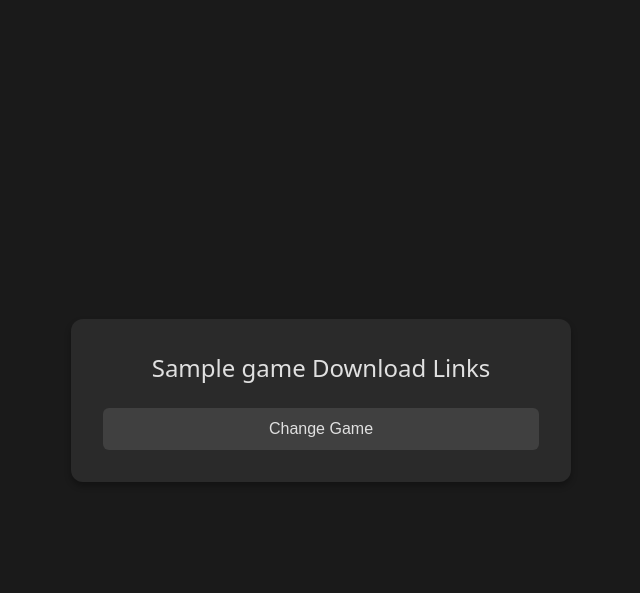
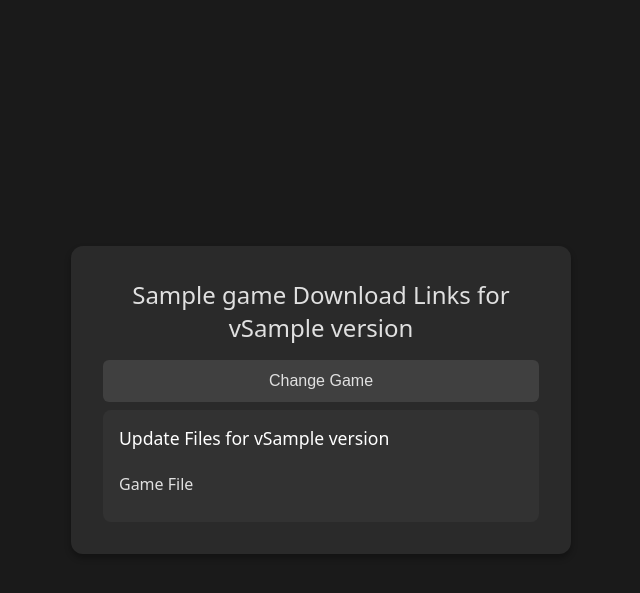
Before and after one commit to SingularityHRT3/GHZ_Updates, a Flask app: template templates/links.html in a window 1280 px wide. Shown: the top 593 px of the page, without its empty margins (319-959 px from the left). Run offline with Flask 3, Linux system fonts and the light colour scheme; the template is opened without the code that fills it: most values are stand-ins (such as "Sample title", 1, 10 or a date in 2020).

Commit message:
all done (fixed links and its css)

```diff
--- a/app.py
+++ b/app.py
@@ -52,14 +52,14 @@ def index():
                                         lang["language"] = abv["language"]
                     else:
                         temp_data["pre"] = False
-                        for abv in lang_key:
-                            for lang in temp_data["link"]["main"]["major"]["audio_pkgs"]:
+                    for abv in lang_key:
+                        for lang in temp_data["link"]["main"]["major"]["audio_pkgs"]:
+                            if lang["language"] == abv["abv"]:
+                                lang["language"] = abv["language"]
+                        for patch in temp_data["link"]["main"]["patches"]:
+                            for lang in patch["audio_pkgs"]:
                                 if lang["language"] == abv["abv"]:
                                     lang["language"] = abv["language"]
-                            for patch in temp_data["link"]["main"]["patches"]:
-                                for lang in patch["audio_pkgs"]:
-                                    if lang["language"] == abv["abv"]:
-                                        lang["language"] = abv["language"]
                     games_list.append(temp_data)
         temp_data = {}
         temp_data["link"] = []
--- a/static/css/styles.css
+++ b/static/css/styles.css
@@ -30,8 +30,8 @@ body {
 .form-container {
     display: flex;
     flex-direction: column;
-    gap: 1rem;
-    margin-top: 1.5rem;
+    gap: 0.75rem;
+    margin-top: 1rem;
 }
 
 form {
@@ -115,3 +115,87 @@ input[type="submit"]:hover, button:hover {
         gap: 1rem;
     }
 }
+
+/* Select criteria styling */
+.select-container {
+    flex-direction: column;
+    gap: 1rem;
+}
+
+.select-criteria {
+    display: flex;
+    align-items: center;
+    gap: 1rem;
+    width: 100%;
+}
+
+.criteria-header {
+    min-width: 100px;
+    font-weight: 500;
+}
+
+/* Link container styling */
+.link-container {
+    background-color: #323232;
+    border-radius: 8px;
+    padding: 1rem;
+    margin-top: 0.5rem;
+}
+
+.link-header {
+    font-size: 1.1rem;
+    font-weight: 500;
+    margin-bottom: 0.75rem;
+    color: #ffffff;
+}
+
+.link {
+    display: flex;
+    align-items: center;
+    justify-content: space-between;
+    gap: 1rem;
+    padding: 0.5rem 0;
+    border-bottom: 1px solid #404040;
+}
+
+.link:last-child {
+    border-bottom: none;
+}
+
+.link a {
+    color: #e0e0e0;
+    text-decoration: none;
+    transition: color 0.2s;
+}
+
+.link a:hover {
+    color: #ffffff;
+}
+
+.md5 {
+    margin-left: auto;
+    background-color: #404040;
+    padding: 0.4rem 0.6rem;
+    border-radius: 4px;
+    font-family: monospace;
+    font-size: 0.9rem;
+    opacity: 0;
+    transition: opacity 0.2s;
+}
+
+.link:hover .md5 {
+    opacity: 1;
+}
+
+/* Update media query for mobile */
+@media (max-width: 600px) {
+    .select-criteria {
+        flex-direction: column;
+        align-items: flex-start;
+        gap: 0.5rem;
+    }
+
+    .criteria-header {
+        min-width: auto;
+    }
+}
--- a/templates/links.html
+++ b/templates/links.html
@@ -1,22 +1,74 @@
 {% extends "layout.html" %}
 
 {% block title %}
-    {{ game.name }}
+    {{ game.game }} Links
 {% endblock %}
 
 {% block body %}
 <div class="center">
     <div class="form-panel">
-        {% if game.pre_download == "yes" %}
-        <div class="message">{{ game.name }} Pre-Installation Links</div>
+        {% if game.pre == "yes" %}
+        <div class="message">{{ game.game }} Pre-Installation Links for v{{ game.version }}</div>
         {% else %}
-        <div class="message">{{ game.name }} Download Links</div>
+        <div class="message">{{ game.game }} Download Links for v{{ game.version }}</div>
         {% endif %}
         <div class="form-container">
             <form action="/select">
                 <button>Change Game</button>
             </form>
         </div>
+        {% if game.biz == "bh3_global" %}
+        <div class="link-container">
+        <div class="link-header">Full Game Download</div>
+            {% for link in game.links %}
+            <div class="link"><a href="{{ link.url }}">File</a> <div class="md5">md5: {{ link.md5 }}</div></div>
+            {% endfor %}
+        </div>
+        {% else %}
+            {% if game.method == "major" %}
+                <div class="link-container">
+                <div class="link-header">Game Files for v{{ game.version }} (all needed)</div>
+                {% for pgk in game.links.game_pkgs %}
+                <div class="link"><a href="{{ pgk.url }}">Part {{ pgk.url[-3:]|int }}</a> <div class="md5">md5: {{ pgk.md5 }}</div></div>
+                {% endfor %}
+                </div>
+                {% if game.language == "all" %}
+                    <div class="link-container">
+                    <div class="link-header">Language Files (one needed)</div>
+                    {% for lang in game.links.audio_pkgs %}
+                    <div class="link"><a href="{{ lang.url }}">{{ lang.language }}</a> <div class="md5">md5: {{ lang.md5 }}</div></div>
+                    {% endfor %}
+                    </div>
+                {% else %}
+                    <div class="link-container">
+                    <div class="link-header">{{game.language}} Language File</div>
+                    {% for lang in game.links.audio_pkgs %}
+                    {% if game.language == lang.language %}
+                    <div class="link"><a href="{{ lang.url }}">{{ lang.language }}</a> <div class="md5">md5: {{ lang.md5 }}</div></div>
+                    {% endif %}
+                    {% endfor %}
+                    </div>
+                {% endif %}
+            {% else %}
+            {% for patch in game.links %}
+            <div class="link-container">
+            <div class="link-header">Update Files for v{{ patch.version }}</div>
+            <div class="link"><a href="{{ patch.game_pkgs[0].url }}">Game File</a> <div class="md5">md5: {{ patch.game_pkgs[0].md5 }}</div></div>
+                {% if game.language == "all" %}
+                    {% for lang in patch.audio_pkgs %}
+                    <div class="link"><a href="{{ lang.url }}">{{ lang.language }}</a> <div class="md5">md5: {{ lang.md5 }}</div></div>
+                    {% endfor %}
+                {% else %}
+                    {% for lang in patch.audio_pkgs %}
+                    {% if game.language == lang.language %}
+                    <div class="link"><a href="{{ lang.url }}">{{ lang.language }}</a> <div class="md5">md5: {{ lang.md5 }}</div></div>
+                    {% endif %}
+                    {% endfor %}
+                {% endif %}
+            </div>
+            {% endfor %}
+            {% endif %}
+        {% endif %}
     </div>
 </div>
 {% endblock %}
```
Also changed, not shown: templates/select.html (+12 -12 lines).
